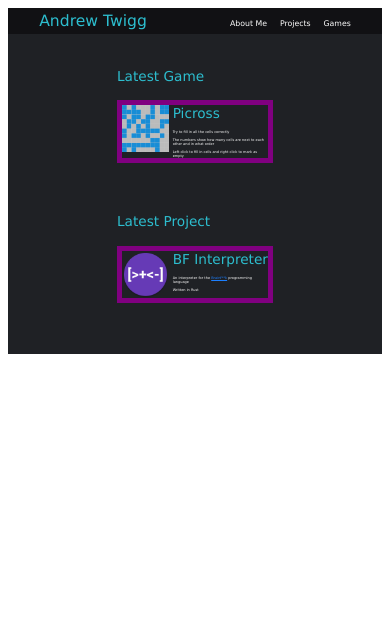
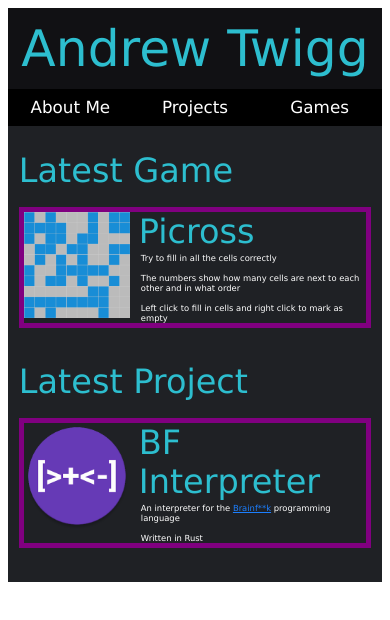
Before and after one commit to Banzobotic/old.andrewtwigg.me, a SvelteKit app: page / in a window 390 px wide. Shown: the top 620 px of the page. Built offline with nearby package versions, Linux system fonts and the light colour scheme.

Commit message:
Massive Reactivity Improvements

```diff
--- a/src/lib/article.css
+++ b/src/lib/article.css
@@ -7,7 +7,7 @@ ul.no_dot {
 }
 
 .content {
-    max-width: 45vw;
+    max-width: 45rem;
     margin: 0 auto;
     margin-top: 5vh;
     margin-bottom: 10vh;
@@ -15,25 +15,36 @@ ul.no_dot {
 
 .title {
     color: #2dbecf;
-    font-size: 3.5vw;
+    font-size: 3.5rem;
     margin-bottom: 4vh;
 }
 
 .header {
     color: #2dbecf;
-    font-size: 2.4vw;
+    font-size: 2.4rem;
+    margin-bottom: 2vh;
+    margin-left: 2vw
+}
+
+.sub_header {
+    color: #2dbecf;
+    font-size: 1.5rem;
     margin-bottom: 2vh;
     margin-left: 2vw
 }
 
 .text {
     color: white;
-    font-size: 1vw;
+    font-size: 1rem;
     margin-bottom: 7vh;
     margin-left: 2vw
 }
 
+a.link {
+    color: #1c7fff;
+}
+
 .video {
-    width: 35vw;
-    height: 19.6875vw;
+    width: 35rem;
+    height: 19.6875rem;
 }
--- a/src/lib/list.css
+++ b/src/lib/list.css
@@ -1,7 +1,7 @@
 .list {
     margin: 0 auto;
     margin-top: 6vh;
-    max-width: 40vw;
+    max-width: 42rem;
 }
 
 .item {
@@ -11,25 +11,26 @@
 }
 
 .info {
-    margin-left: 1vw
+    margin-left: 1rem;
 }
 
 .name {
     color: #2dbecf;
-    font-size: 3.5vw;
+    font-size: 4rem;
 }
 
 .description {
     color: white;
-    font-size: 0.9vw;
-    margin-top: 1vh;
+    font-size: 1rem;
+    margin-top: 0.3rem;
+    margin-left: 0.25rem;
 }
 
 a.link {
     color: #1c7fff;
 }
 
-img {
-    width: 12vw;
-    height: 12vw;
+.item_image {
+    width: 12.7rem;
+    height: 12.7rem;
 }
--- a/src/lib/scrollbar.css
+++ b/src/lib/scrollbar.css
@@ -1,11 +1,11 @@
 ::-webkit-scrollbar {
-    width: 0.6vw;
+    width: 0.6rem;
 }
 
 ::-webkit-scrollbar-thumb {
     background: #888;
     border: 4px solid transparent;
-    border-radius: 0.3vw;
+    border-radius: 0.3rem;
 }
 
 ::-webkit-scrollbar-thumb:hover {
--- /dev/null
+++ b/src/lib/units.ts
@@ -0,0 +1,7 @@
+export function calculate_units(window: Window) {
+    let ratio = window.innerWidth / window.innerHeight;
+
+    console.log(ratio);
+
+    return Math.max(40, -35 * (ratio - 2.92)) / 40;
+}
--- a/src/routes/+page.svelte
+++ b/src/routes/+page.svelte
@@ -1,5 +1,21 @@
 <script lang="ts">
     import Navbar from "./Navbar.svelte";
+    import { onMount } from 'svelte';
+    import { calculate_units } from '$lib/units';
+
+    let adjusted_width: number;
+
+    onMount(() => {
+        adjusted_width = calculate_units(window);
+
+        document.getElementsByTagName("html")[0].style.fontSize = `${adjusted_width}vw`
+
+        window.addEventListener('resize', () => {
+            adjusted_width = calculate_units(window);
+
+            document.getElementsByTagName("html")[0].style.fontSize = `${adjusted_width}vw`
+        })
+    });
 </script>
 
 <head>
@@ -12,7 +28,7 @@
     <div class="list">
         <div class="name">Latest Game</div>
         <a class="item" href="/games/picross">
-            <img src="/images/picross.png" alt="Picross Board">
+            <img class="item_image" src="/images/picross.png" alt="Picross Board">
             <div class="info">
                 <div class="name">Picross</div>
                 <div class="description">
@@ -27,7 +43,7 @@
 
         <div class="name">Latest Project</div>
         <a class="item" href="/projects/brainfuck">
-            <img src="/images/brainfuck/logo.png" alt="Brainfuck">
+            <img class="item_image" src="/images/brainfuck/logo.png" alt="Brainfuck">
             <div class="info">
                 <div class="name">BF Interpreter</div>
                 <div class="description">
@@ -46,12 +62,12 @@
     @import "$lib/list.css";
 
     .list {
-        margin-top: 4vh;
+        margin-top: 3vh;
     }
 
     .item {
         margin-top: 2vh;
-        margin-bottom: 6vh;
+        margin-bottom: 4vh;
         border: purple;
         border-width: 5px;
         border-style: solid;
--- a/src/routes/Navbar.svelte
+++ b/src/routes/Navbar.svelte
@@ -18,17 +18,19 @@
         <a class="{get_active("games")}" href="/games">Games</a>
     </div>
 </div>
+<div class="mobile_navbar_wrapper">
+    <div class="mobile_nav_options">
+        <a class="{get_active("about")}" href="/about">About Me</a>
+        <a class="{get_active("projects")}" href="/projects">Projects</a>
+        <a class="{get_active("games")}" href="/games">Games</a>
+    </div>
+</div>
 
 <style>
     .navbar {
         background-color: rgb(17, 17, 20);
         display: flex;
         font-family:'Lucida Sans', 'Lucida Sans Regular', 'Lucida Grande', 'Lucida Sans Unicode', Geneva, Verdana, sans-serif;
-    }
-
-    .header {
-        font-size: 4vw;
-        margin: 1vw 0 1vw 8vw;
     }
 
     .header a {
@@ -41,7 +43,7 @@
     }
 
     .nav_options a {
-        font-size: 2vw;
+        font-size: 2rem;
         margin-right: 2vw;
         text-decoration: none;
         color: white;
@@ -50,4 +52,49 @@
     .nav_options a.active {
         color: #2dbecf;
     }
+
+    .mobile_navbar_wrapper {
+        background-color: black;
+    }
+
+    .mobile_nav_options {
+        width: 100%;
+        display: table;
+        table-layout: fixed;
+        padding: 1rem 0;
+    }
+
+    .mobile_nav_options a {
+        font-size: 2rem;
+        text-decoration: none;
+        color: white;
+        display: table-cell;
+        text-align: center;
+    }
+
+    .mobile_nav_options a.active {
+        color: #2dbecf;
+    }
+
+    @media (min-aspect-ratio: 4/3) {
+        .mobile_nav_options {
+            display: none;
+        }
+
+        .header {
+            font-size: 4rem;
+            margin: 1rem 0 1rem 8vw;
+        }
+    }
+
+    @media (max-aspect-ratio: 4/3) {
+        .nav_options {
+            display: none;
+        }
+
+        .header {
+            font-size: 6rem;
+            margin: 1.3rem auto
+        }
+    }
 </style>
```
Also changed, not shown: src/routes/about/+page.svelte (+18 -2 lines), src/routes/games/+page.svelte (+19 -1 lines), src/routes/projects/+page.svelte (+17 -1 lines), src/routes/projects/brainfuck/+page.svelte (+17 -1 lines).
